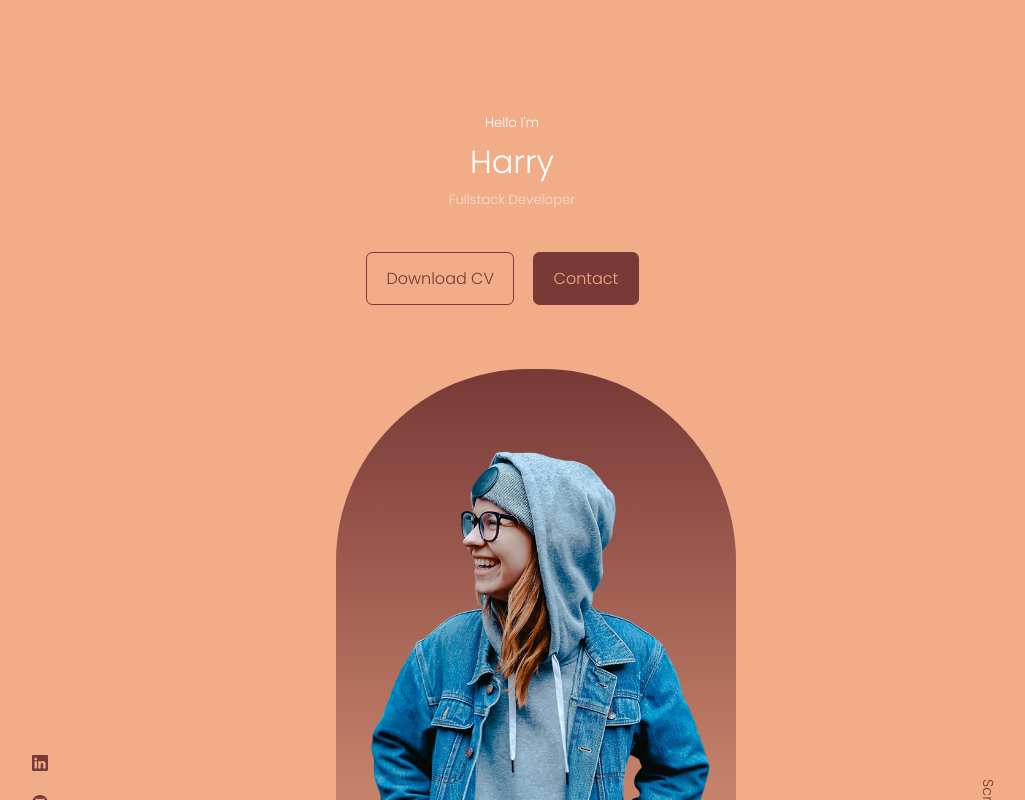
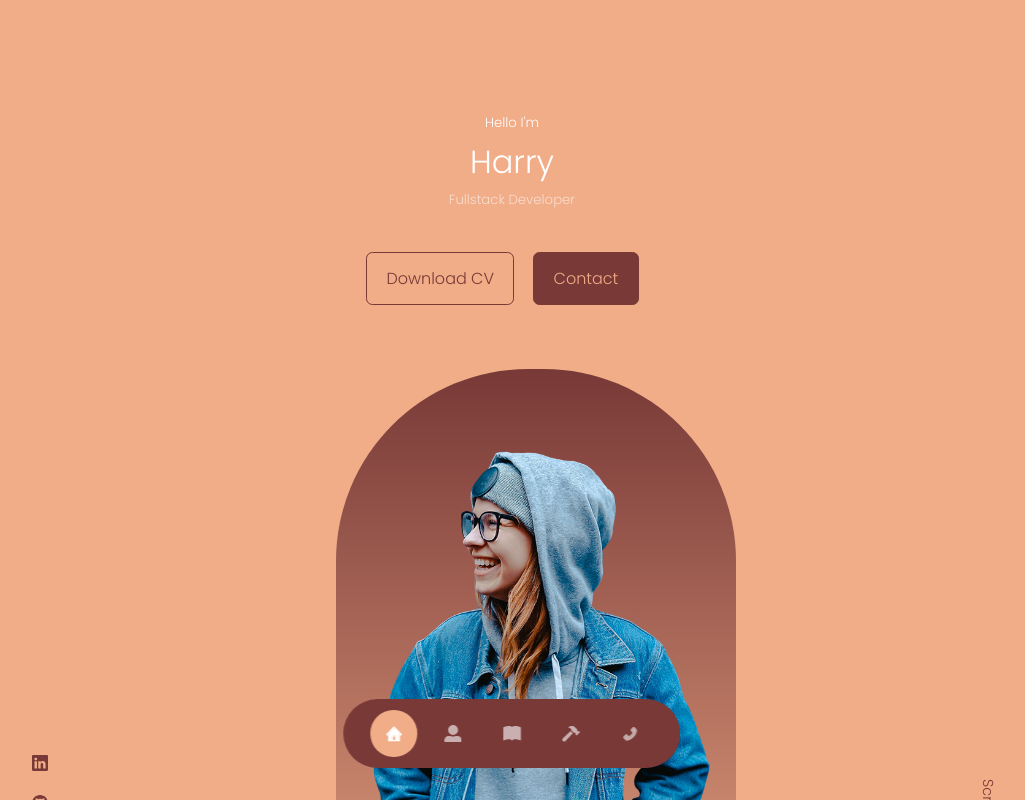
Before and after one commit to HarryCandlish/Porfolio, a React (Create React App) app: page / in a window 1280 px wide. Shown: the top 800 px of the page, without its empty margins (128-1153 px from the left). Built offline with nearby package versions, Linux system fonts and the light colour scheme.

Commit message:
onclick function working to display selected section

```diff
--- a/src/components/nav/Nav.jsx
+++ b/src/components/nav/Nav.jsx
@@ -6,14 +6,17 @@
 import {FaHammer} from 'react-icons/fa'
 import {AiTwotonePhone} from 'react-icons/ai'
 
+import {useState} from 'react'
+
 const Nav = () => {
+  const [activeNav, setActiveNav] = useState('#')
   return (
     <nav>
-        <a href="#"><AiTwotoneHome/></a>
-        <a href="#about"><FaUserAlt/></a>
-        <a href="#experience"><BsBookFill/></a>
-        <a href="#portfolio"><FaHammer/></a>
-        <a href="#contact"><AiTwotonePhone/></a>
+        <a href="#" onClick={() => setActiveNav('#')} className={activeNav === '#' ? 'active' : ''}><AiTwotoneHome/></a>
+        <a href="#about" onClick={() => setActiveNav('#about')} className={activeNav === '#about' ? 'active' : ''}><FaUserAlt/></a>
+        <a href="#experience" onClick={() => setActiveNav('#experience')} className={activeNav === '#experience' ? 'active' : ''}><BsBookFill/></a>
+        <a href="#portfolio" onClick={() => setActiveNav('#portfolio')} className={activeNav === '#portfolio' ? 'active' : ''}><FaHammer/></a>
+        <a href="#contact" onClick={() => setActiveNav('#contact')} className={activeNav === '#contact' ? 'active' : ''}><AiTwotonePhone/></a>
     </nav>
   )
 }
--- a/src/components/nav/nav.css
+++ b/src/components/nav/nav.css
@@ -0,0 +1,33 @@
+nav {
+    background:#783937FF;
+    width:max-content;
+    display: block;
+    padding: 0.7rem 1.7rem;
+    z-index: 2;
+    position: fixed;
+    left: 50%;
+    transform: translateX(-50%);
+    bottom: 2rem;
+    display: flex;
+    gap: 0.8rem;
+    border-radius: 3rem;
+    backdrop-filter: blur(15px);
+}
+
+nav a {
+    background: transparent;
+    padding: 0.9rem;
+    border-radius: 50%;
+    display: flex;
+    color:var(--color-light);
+    font-size: 1.1rem;
+}
+
+nav a:hover {
+    background: #FC766AFF;
+}
+
+nav a.active {
+    background: var(--color-bg);
+    color: var(--color-white)
+}
```
